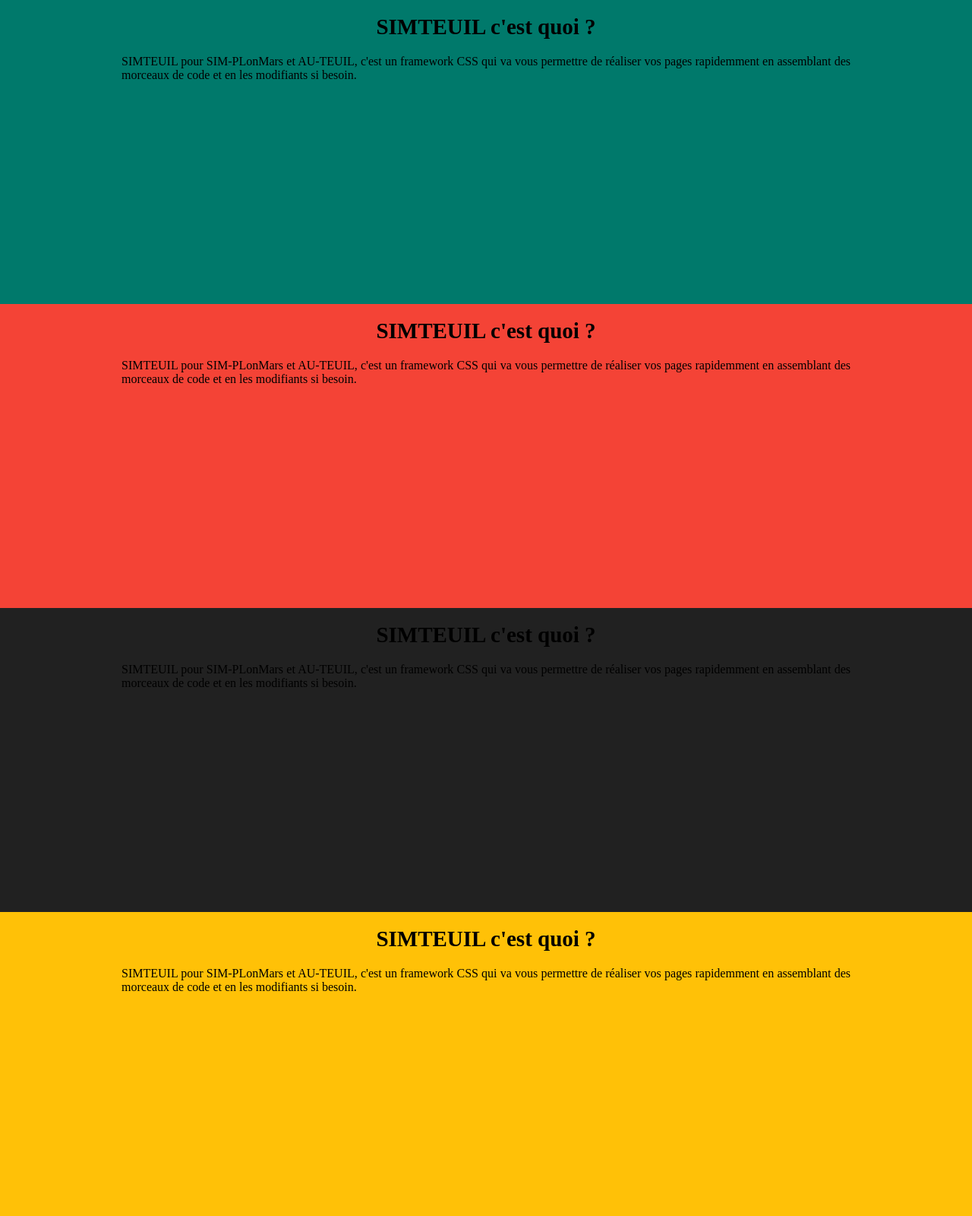
After one commit to Abdel-MalikSimplon/SIMTEUIL-Framework, a PHP site: page /tuto.php in a window 1280 px wide. The commit adds this page. Shown: the whole page at 76% size. Run offline with PHP 8.4, Linux system fonts and the light colour scheme.

Commit message:
add index.php and styles.css

```diff
--- a/styles.css
+++ b/styles.css
@@ -1,68 +1,99 @@
 html {
-    box-sizing: border-box;
+  box-sizing : border-box;
 }
 
 *,
-*::before,
-*::after {
-    box-sizing: inherit;
+*::after,
+*::before {
+  box-sizing : inherit;
 }
 
-html, body {
-    width: 100%;
-    height: 100%;
-    margin: 0;
-    padding: 0;
+body,
+html {
+  width   : 100%;
+  height  : 100%;
+  margin  : 0;
+  padding : 0;
 }
 
 body {
-    min-width: 100%;
-    min-height: 100%;
-    font-size: 62.5%;
+  min-width  : 100%;
+  min-height : 100%;
+  font-size  : 62.5%;
 }
 
-/* Container de base */
+/*Container de base*/
 
 .container {
-    display: flex;
-    background-color: rgb(61, 195, 125);
-    height: 100%;
+  display          : flex;
+  height           : 100%;
+  background-color : rgb(61, 195, 125);
 }
 
-/* On change la direction des éléments enfants */
+/*
+  Ajouter un nouveau container pour pouvoir ajouter de nouveau blocs
+  petits-enfants
+*/
+
+.ajoutContainer {
+  display : flex;
+}
+
+/*On change la direction des éléments enfants*/
 
 .containerRow {
-    flex-direction: row;
+  flex-direction : row;
 }
 
 .containerColumn {
-    flex-direction: column;
+  flex-direction : column;
 }
 
-
 .bloc {
-    flex-grow: 0;
-    flex-shrink: 0;
-    flex-basis: 50%;
+  flex-basis  : 50%;
+  flex-grow   : 1;
+  flex-shrink : 1;
 }
 
-/* Ajouter un nouveau container pour pouvoir ajouter de nouveau blocs petits-enfants */
-.ajoutContainer {
-    display: flex;
+.fbs100 {
+  flex-basis : 100%;
 }
 
 .bgColorRed {
-    background-color: #D32F2F;
+  background-color : #D32F2F;
 }
+
 .bgColorOrange {
-    background-color: #F44336;
+  background-color : #F44336;
 }
+
 .bgColorBlack {
-    background-color: #212121;
+  background-color : #212121;
 }
+
 .bgColorYellow {
-    background-color: #FFC107;
+  background-color : #FFC107;
 }
+
 .bgColorGreen {
-    background-color: #388E3C;
+  background-color : #388E3C;
 }
+
+.bgColorBlue {
+  background-color : #00796B;
+}
+
+/*Styles for tutorial*/
+
+.titleTuto {
+  text-align : center;
+  font-size  : 2.9em;
+}
+
+.pTuto {
+  width       : 75%;
+  margin      : auto;
+  text-align  : justify;
+  align-items : center;
+  font-size   : 1.6em;
+}
--- /dev/null
+++ b/tuto.php
@@ -0,0 +1,43 @@
+<!DOCTYPE html>
+<html lang="fr">
+    <head>
+        <meta charset="utf-8" />
+        <title>SIMTUEIL Framework</title>
+        <link rel="stylesheet" href="styles.css" />
+    </head>
+    <body>
+        <div class="container containerColumn">
+
+            <div class="bloc bgColorBlue">
+                <h1 class="titleTuto">SIMTEUIL c'est quoi ?</h1>
+                <p class="pTuto">
+                    SIMTEUIL pour SIM-PLonMars et AU-TEUIL, c'est un framework CSS qui va vous permettre de réaliser vos pages rapidemment en assemblant des morceaux de code et en les modifiants si besoin.
+                </p>
+            </div>
+            <div class="bloc bgColorOrange">
+                <h1 class="titleTuto">SIMTEUIL c'est quoi ?</h1>
+                <p class="pTuto">
+                    SIMTEUIL pour SIM-PLonMars et AU-TEUIL, c'est un framework CSS qui va vous permettre de réaliser vos pages rapidemment en assemblant des morceaux de code et en les modifiants si besoin.
+                </p>
+            </div>
+        </div>
+
+        <div class="container containerColumn">
+
+            <div class="bloc bgColorBlack">
+                <h1 class="titleTuto">SIMTEUIL c'est quoi ?</h1>
+                <p class="pTuto">
+                    SIMTEUIL pour SIM-PLonMars et AU-TEUIL, c'est un framework CSS qui va vous permettre de réaliser vos pages rapidemment en assemblant des morceaux de code et en les modifiants si besoin.
+                </p>
+            </div>
+            <div class="bloc bgColorYellow">
+                <h1 class="titleTuto">SIMTEUIL c'est quoi ?</h1>
+                <p class="pTuto">
+                    SIMTEUIL pour SIM-PLonMars et AU-TEUIL, c'est un framework CSS qui va vous permettre de réaliser vos pages rapidemment en assemblant des morceaux de code et en les modifiants si besoin.
+                </p>
+            </div>
+        </div>
+
+
+    </body>
+</html>
```
Also changed, not shown: index.php (+6 -3 lines).
